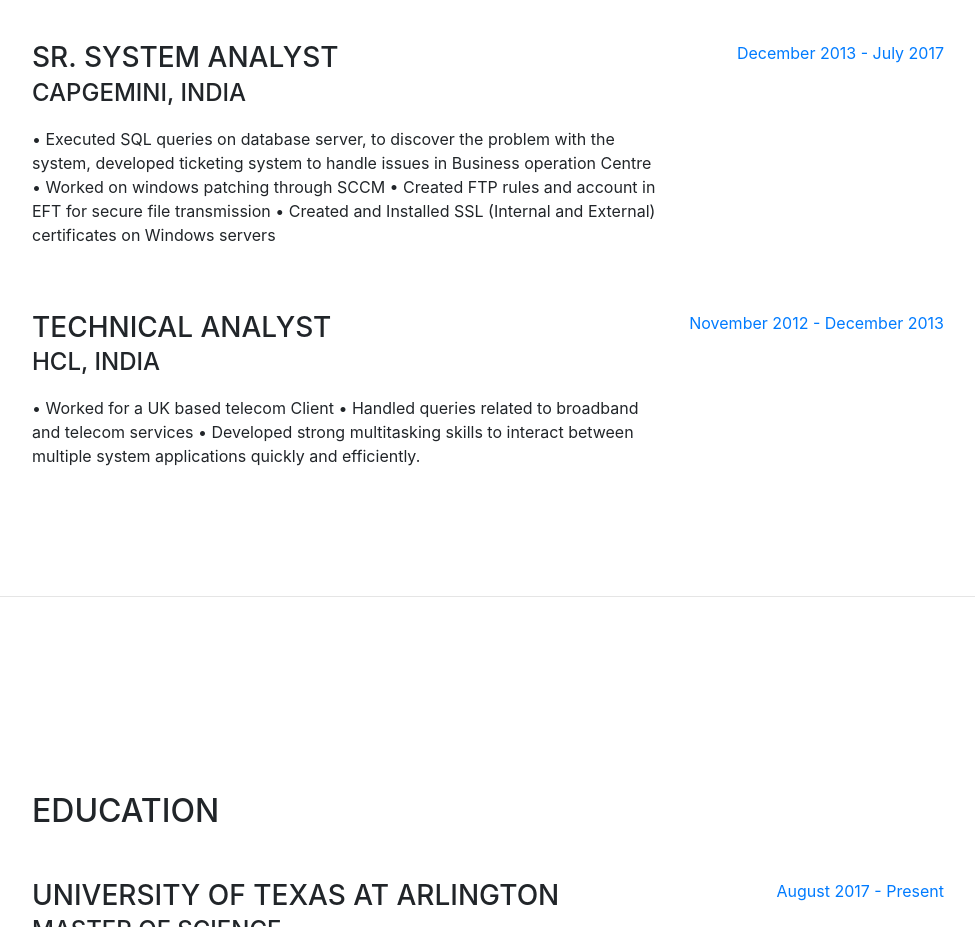
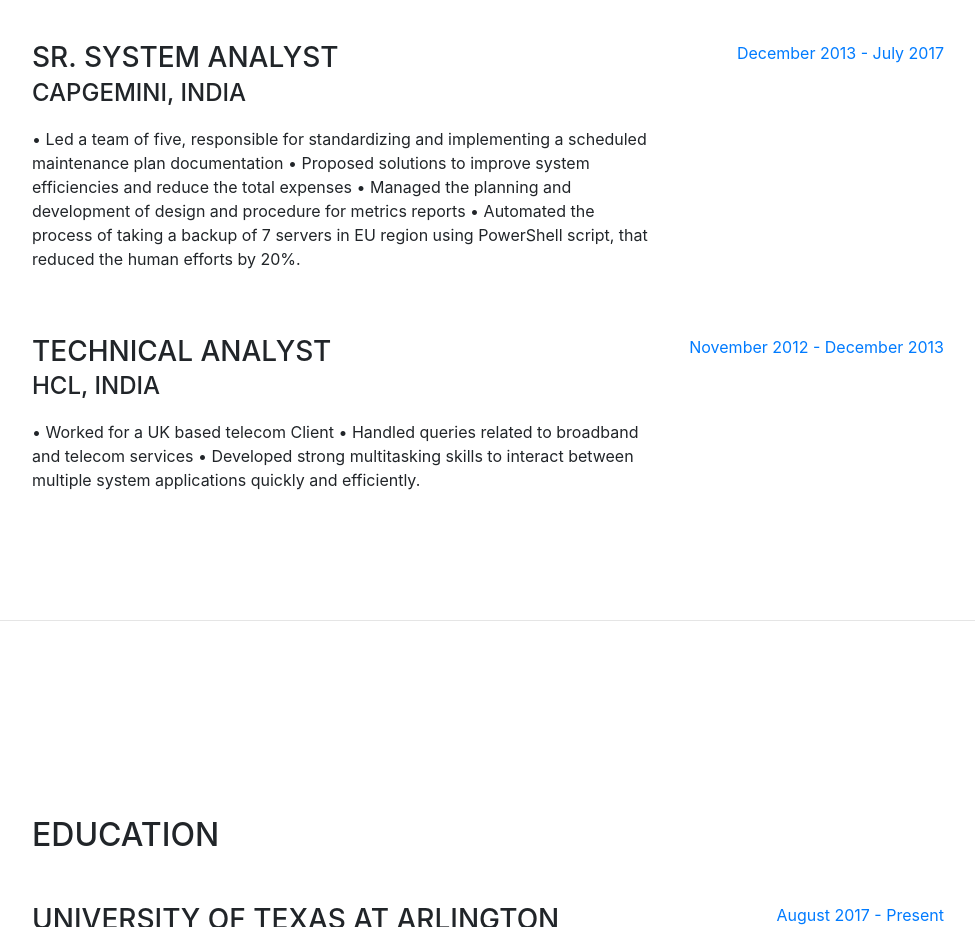
Before and after one commit to megh4/megh4.github.io, a website with bundled scripts: page index.html in a window 1280 px wide. Shown: the part 1260-2187 px from the top of the page, without its empty margins (288-1263 px from the left). Built offline with nearby package versions, Linux system fonts and the light colour scheme; a web font is replaced by a local one.

Commit message:
Update index.html

```diff
--- a/index.html
+++ b/index.html
@@ -111,10 +111,11 @@
           <div class="resume-content mr-auto">
             <h3 class="mb-0">Sr. System Analyst</h3>
             <div class="subheading mb-3">Capgemini, India </div>
-            <p>• Executed SQL queries on database server, to discover the problem with the system, developed ticketing
-              system to handle issues in Business operation Centre • Worked on windows patching through SCCM • Created
-              FTP rules and account in EFT for secure file transmission • Created and Installed SSL (Internal and
-              External) certificates on Windows servers
+            <p>• Led a team of five, responsible for standardizing and implementing a scheduled maintenance plan documentation
+               • Proposed solutions to improve system efficiencies and reduce the total expenses
+               • Managed the planning and development of design and procedure for metrics reports
+               • Automated the process of taking a backup of 7 servers in EU region using PowerShell script, that reduced the human efforts by 20%.
+
             </p>
           </div>
           <div class="resume-date text-md-right">
```
